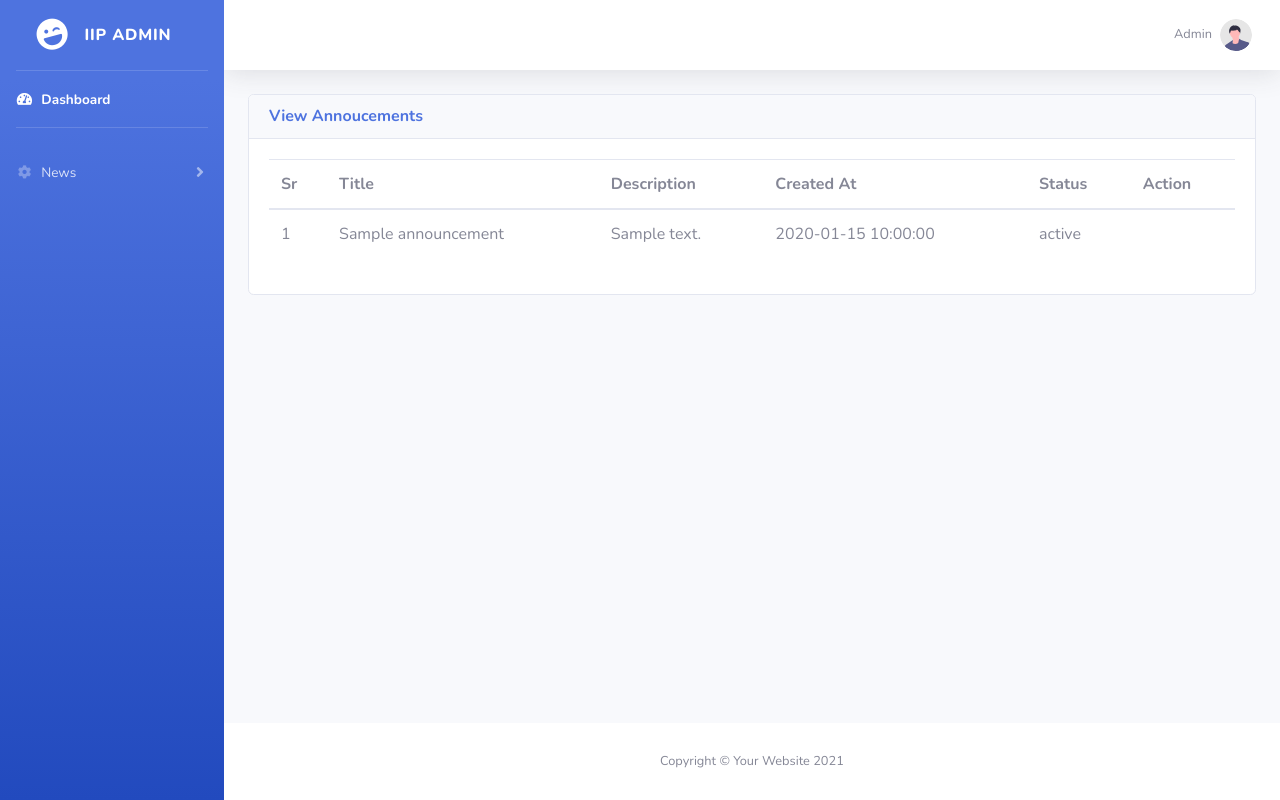
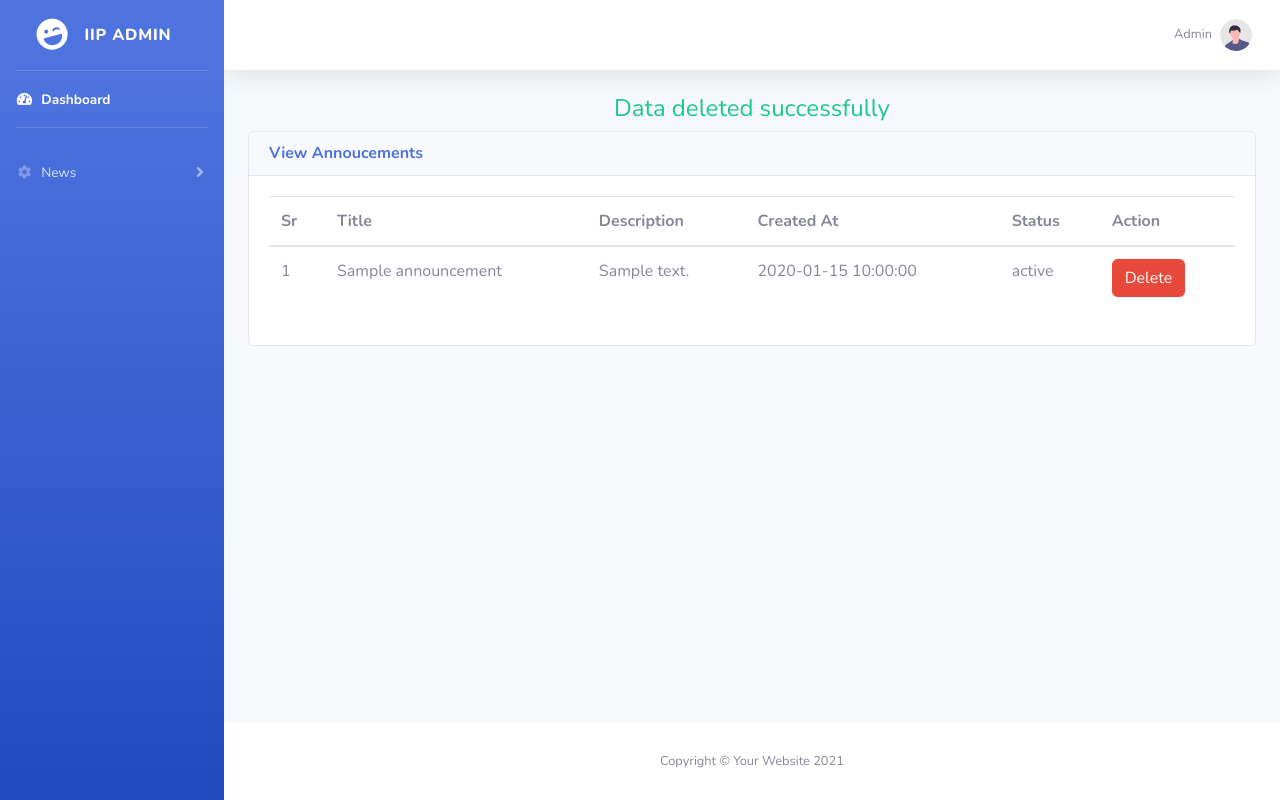
Before and after one commit to bhagirath-wscubetech/wslc-81-php-project, a PHP site: page /admin/view-announcement.php?id=1 in a window 1280 px wide. Run offline with PHP 8.4, Linux system fonts and the light colour scheme; tables that the repository leaves empty or names only in its code hold one stand-in row (values such as "Sample post").

Commit message:
Delete query added

```diff
--- a/admin/view-announcement.php
+++ b/admin/view-announcement.php
@@ -3,6 +3,21 @@ include "../app/connection.php";
 include "../app/helper.php";
 $msg = "";
 $error = 0;
+
+$id = $_GET['id'];
+//delete query;
+if ($id != "") {
+    $qry = "DELETE FROM announcements WHERE id = $id";
+    // echo $qry;
+    try {
+        $conn->query($qry);
+        $msg = "Data deleted successfully";
+    } catch (Exception $err) {
+        $msg = "Unable to delete the data";
+        $error = 1;
+    }
+}
+
 include "common/header.php";
 ?>
 <!-- Content Wrapper -->
@@ -46,7 +61,11 @@ include "common/header.php";
                             <td><?php echo $data['description'] ?></td>
                             <td><?php echo $data['created_at'] ?></td>
                             <td><?php echo $data['status'] ?></td>
-                            <td></td>
+                            <td>
+                                <a href="view-announcement.php?id=<?php echo $data['id'] ?>">
+                                    <button class="btn btn-danger">Delete</button>
+                                </a>
+                            </td>
                         </tr>
                     <?php
                     }
--- a/app/connection.php
+++ b/app/connection.php
@@ -1,5 +1,6 @@
 <?php
 // connection to the database
+error_reporting(0); // not show me the warning message
 $username = "root";
 $password = "";
 $host = "localhost";
```
